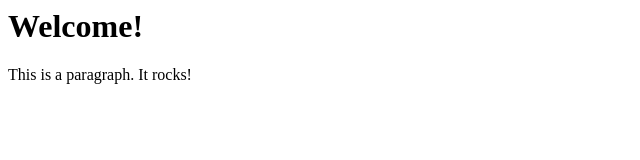
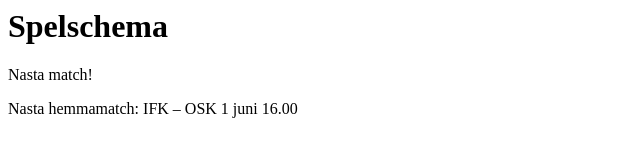
Before and after one commit to vcrs-git-lab-org/snygg-web, a plain HTML site: page index.html in a window 1280 px wide. Shown: the whole page, without its empty margins (0-640 px from the left). Drawn offline with Linux system fonts and the light colour scheme.

Commit message:
#X: lagt till nästa match

```diff
--- a/index.html
+++ b/index.html
@@ -1,9 +1,10 @@
 <html>
 <head>
-<title>Very nice web page</title>
+<title>IFK GoTEBORG</title>
 </head>
 <body background="white">
-<h1>Welcome!</h1>
-<p>This is a paragraph. It rocks!</p>
+<h1>Spelschema</h1>
+<p>Nasta match!</p>
+<p>Nasta hemmamatch: IFK – OSK  1 juni 16.00</p>
 </body>
 </html>
```
